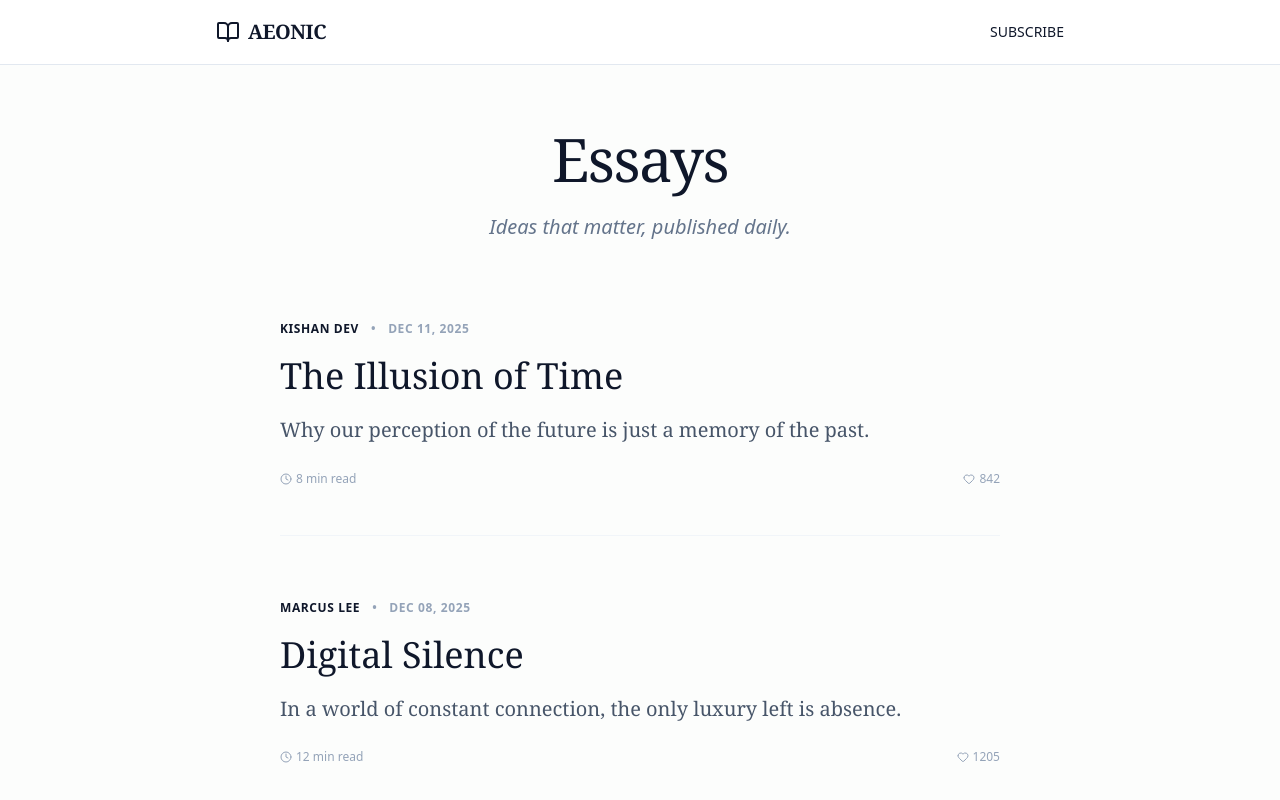
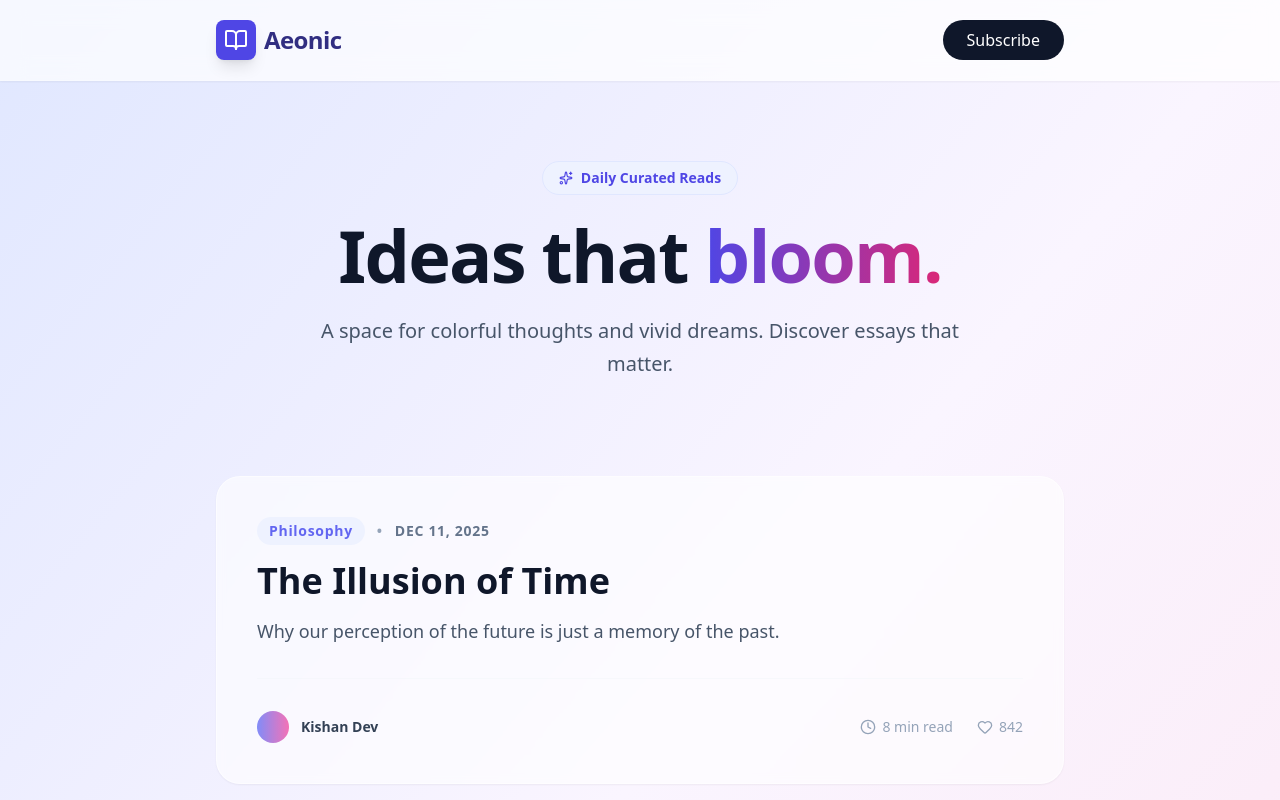
Before and after one commit to Kishandev12/aesthetic-essays, a React (Vite) app: page / in a window 1280 px wide. Shown: the top 800 px of the page. Built offline with nearby package versions, Linux system fonts and the light colour scheme.

Commit message:
Apply colorful aesthetic design

```diff
--- a/src/App.jsx
+++ b/src/App.jsx
@@ -1,5 +1,5 @@
 import React, { useState } from 'react';
-import { BookOpen, Search, User, Clock, Heart } from 'lucide-react';
+import { BookOpen, Search, User, Clock, Heart, Sparkles } from 'lucide-react';
 
 export default function EssayPlatform() {
   const [essays] = useState([
@@ -9,8 +9,8 @@ export default function EssayPlatform() {
       author: "Kishan Dev",
       date: "DEC 11, 2025",
       readTime: "8 min read",
+      category: "Philosophy",
       excerpt: "Why our perception of the future is just a memory of the past.",
-      content: "Time does not flow like a river...",
       likes: 842
     },
     {
@@ -19,82 +19,89 @@ export default function EssayPlatform() {
       author: "Marcus Lee",
       date: "DEC 08, 2025",
       readTime: "12 min read",
+      category: "Technology",
       excerpt: "In a world of constant connection, the only luxury left is absence.",
-      content: "The screen lit up...",
       likes: 1205
     },
     {
       id: 3,
-      title: "Architecture of Thought",
+      title: "Colors of Thought",
       author: "Sarah Chen",
       date: "DEC 05, 2025",
       readTime: "15 min read",
+      category: "Art",
       excerpt: "How the spaces we inhabit shape the way we think and dream.",
-      content: "We shape our buildings...",
       likes: 930
-    },
-    {
-      id: 4,
-      title: "My New Essay Title",
-      author: "Kishan Dev",
-      date: "DEC 12, 2025",
-      readTime: "5 min read",
-      excerpt: "This is the short summary that appears on the homepage.",
-      content: "Here is where you write the full essay. You can write as much as you want...",
-      likes: 0
     }
   ]);
 
   return (
-    <div className="min-h-screen bg-[#fcfdfc] text-slate-900 font-serif selection:bg-slate-200">
-      {/* Minimalist Header */}
-      <header className="border-b border-slate-200 bg-white sticky top-0 z-10">
-        <div className="max-w-4xl mx-auto px-6 h-16 flex items-center justify-between">
-          <div className="flex items-center gap-2">
-            <BookOpen className="w-6 h-6 text-slate-900" />
-            <span className="text-xl font-bold tracking-tight">AEONIC</span>
+    <div className="min-h-screen bg-gradient-to-br from-indigo-100 via-purple-50 to-pink-100 font-sans selection:bg-purple-200">
+
+      {/* Glass Header */}
+      <header className="sticky top-0 z-10 bg-white/70 backdrop-blur-md border-b border-white/20 shadow-sm">
+        <div className="max-w-4xl mx-auto px-6 h-20 flex items-center justify-between">
+          <div className="flex items-center gap-2 text-indigo-900">
+            <div className="p-2 bg-indigo-600 rounded-lg text-white shadow-lg">
+              <BookOpen size={24} />
+            </div>
+            <span className="text-2xl font-bold tracking-tight">Aeonic</span>
           </div>
-          <button className="text-sm font-sans font-medium hover:text-slate-600 transition-colors">
-            SUBSCRIBE
+          <button className="px-6 py-2 bg-slate-900 text-white rounded-full font-medium hover:bg-slate-800 transition-all hover:shadow-lg transform hover:-translate-y-0.5">
+            Subscribe
           </button>
         </div>
       </header>
 
       {/* Main Content */}
-      <main className="max-w-3xl mx-auto px-6 py-16">
-        <div className="text-center mb-20">
-          <h1 className="text-6xl mb-6 font-medium tracking-tight text-slate-900">
-            Essays
+      <main className="max-w-4xl mx-auto px-6 py-20">
+
+        {/* Hero Section */}
+        <div className="text-center mb-24">
+          <span className="inline-flex items-center gap-2 px-4 py-1.5 rounded-full bg-indigo-50 text-indigo-600 text-sm font-semibold mb-6 border border-indigo-100">
+            <Sparkles size={14} /> Daily Curated Reads
+          </span>
+          <h1 className="text-6xl md:text-7xl font-bold text-slate-900 mb-6 tracking-tight leading-tight">
+            Ideas that <span className="text-transparent bg-clip-text bg-gradient-to-r from-indigo-600 to-pink-600">bloom.</span>
           </h1>
-          <p className="text-xl text-slate-500 font-sans font-light italic">
-            Ideas that matter, published daily.
+          <p className="text-xl text-slate-600 max-w-2xl mx-auto leading-relaxed">
+            A space for colorful thoughts and vivid dreams. Discover essays that matter.
           </p>
         </div>
 
-        <div className="space-y-16">
+        {/* Essay Grid */}
+        <div className="grid gap-8">
           {essays.map(essay => (
-            <article key={essay.id} className="group cursor-pointer border-b border-slate-100 pb-12">
-              <div className="flex items-center gap-3 text-xs font-sans font-bold tracking-wider text-slate-400 mb-4">
-                <span className="text-slate-900 uppercase">{essay.author}</span>
-                <span>•</span>
-                <span>{essay.date}</span>
+            <article key={essay.id} className="group relative bg-white/60 backdrop-blur-sm rounded-3xl p-8 md:p-10 border border-white/50 shadow-sm hover:shadow-xl hover:bg-white/80 transition-all duration-300 hover:-translate-y-1 cursor-pointer">
+
+              <div className="flex items-center gap-3 text-sm font-bold tracking-wider text-indigo-500 mb-4">
+                <span className="bg-indigo-50 px-3 py-1 rounded-full">{essay.category}</span>
+                <span className="text-slate-400">•</span>
+                <span className="text-slate-500">{essay.date}</span>
               </div>
 
-              <h2 className="text-4xl leading-tight mb-4 group-hover:text-slate-600 transition-colors duration-300">
+              <h2 className="text-3xl md:text-4xl font-bold text-slate-900 mb-4 group-hover:text-indigo-700 transition-colors">
                 {essay.title}
               </h2>
 
-              <p className="text-xl text-slate-600 leading-relaxed mb-6 font-serif">
+              <p className="text-lg text-slate-600 leading-relaxed mb-8">
                 {essay.excerpt}
               </p>
 
-              <div className="flex items-center justify-between mt-6">
-                <span className="text-xs font-sans font-medium text-slate-400 flex items-center gap-1">
-                  <Clock size={12} /> {essay.readTime}
-                </span>
-                <span className="text-xs font-sans font-medium text-slate-400 flex items-center gap-1">
-                  <Heart size={12} /> {essay.likes}
-                </span>
+              <div className="flex items-center justify-between pt-8 border-t border-slate-100/50">
+                <div className="flex items-center gap-3">
+                  <div className="w-8 h-8 rounded-full bg-gradient-to-r from-indigo-400 to-pink-400"></div>
+                  <span className="text-sm font-bold text-slate-700">{essay.author}</span>
+                </div>
+
+                <div className="flex items-center gap-6 text-slate-400 text-sm font-medium">
+                  <span className="flex items-center gap-1.5 hover:text-indigo-500 transition-colors">
+                    <Clock size={16} /> {essay.readTime}
+                  </span>
+                  <span className="flex items-center gap-1.5 hover:text-pink-500 transition-colors">
+                    <Heart size={16} /> {essay.likes}
+                  </span>
+                </div>
               </div>
             </article>
           ))}
```
